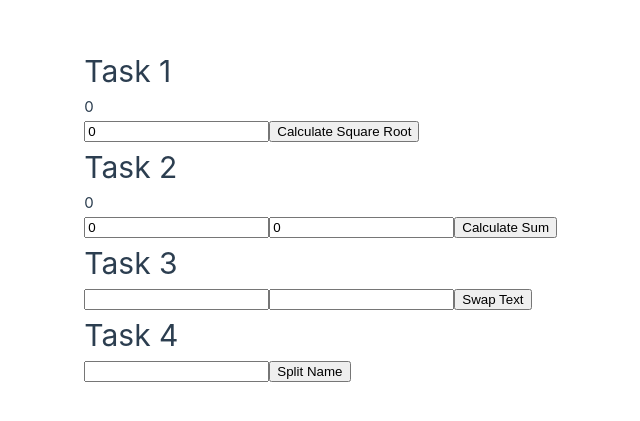
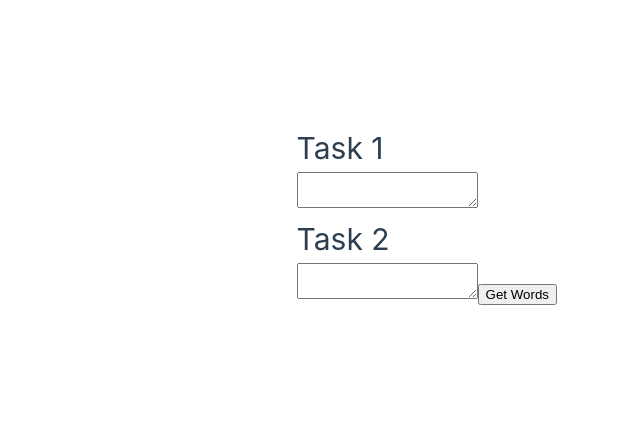
Before and after one commit to bendyou/vue_test, a Vue app: page / in a window 1280 px wide. Shown: the part 185-606 px from the top of the page, without its empty margins (83-723 px from the left). Built offline with nearby package versions, Linux system fonts and the light colour scheme.

Commit message:
Initial commit in task_45

```diff
--- a/src/App.vue
+++ b/src/App.vue
@@ -1,29 +1,15 @@
 <template>
   <div>
     <h1>Task 1</h1>
-    <p>{{ sqrtResult }}</p>
-    <input v-model.number="num" type="number">
-    <button v-on:click="calcSqrt">Calculate Square Root</button>
+    <textarea v-model="text"></textarea>
+    <p>{{ text }}</p>
 
     <h1>Task 2</h1>
-    <p>{{ sumResult }}</p>
-    <input v-model.number="num1" type="number">
-    <input v-model.number="num2" type="number">
-    <button v-on:click="calcSum">Calculate Sum</button>
-
-    <h1>Task 3</h1>
-    <p>{{ inputText1 }}</p>
-    <p>{{ inputText2 }}</p>
-    <input v-model="input1">
-    <input v-model="input2">
-    <button v-on:click="swapText">Swap Text</button>
-
-    <h1>Task 4</h1>
-    <p>{{ surname }}</p>
-    <p>{{ name }}</p>
-    <p>{{ patronymic }}</p>
-    <input v-model="fullName">
-    <button v-on:click="splitName">Split Name</button>
+    <textarea v-model="textAreaContent"></textarea>
+    <button v-on:click="convertToArray">Get Words</button>
+    <ul>
+      <li v-for="(word, index) in words" :key="index">{{ word }}</li>
+    </ul>
   </div>
 </template>
 
@@ -31,38 +17,14 @@
 export default {
   data() {
     return {
-      num: 0,
-      sqrtResult: 0,
-      num1: 0,
-      num2: 0,
-      sumResult: 0,
-      input1: '',
-      input2: '',
-      inputText1: '',
-      inputText2: '',
-      fullName: '',
-      surname: '',
-      name: '',
-      patronymic: ''
+      text: '',
+      textAreaContent: '',
+      words: []
     };
   },
   methods: {
-    calcSqrt() {
-      this.sqrtResult = Math.sqrt(this.num);
-    },
-    calcSum() {
-      this.sumResult = this.num1 + this.num2;
-    },
-    swapText() {
-      const temp = this.input1;
-      this.input1 = this.input2;
-      this.input2 = temp;
-    },
-    splitName() {
-      const nameParts = this.fullName.split(' ');
-      this.surname = nameParts[0] || '';
-      this.name = nameParts[1] || '';
-      this.patronymic = nameParts[2] || '';
+    convertToArray() {
+      this.words = this.textAreaContent.split(/\s+/);
     }
   }
 };
```
